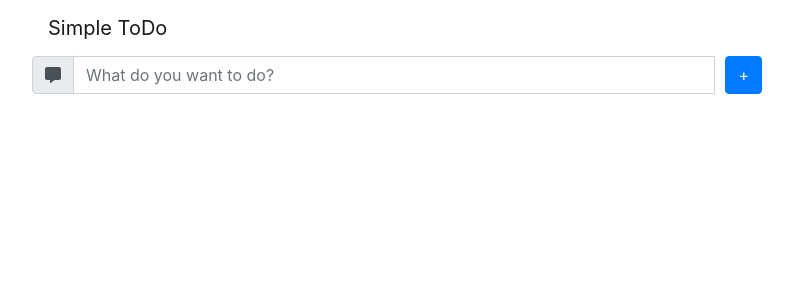
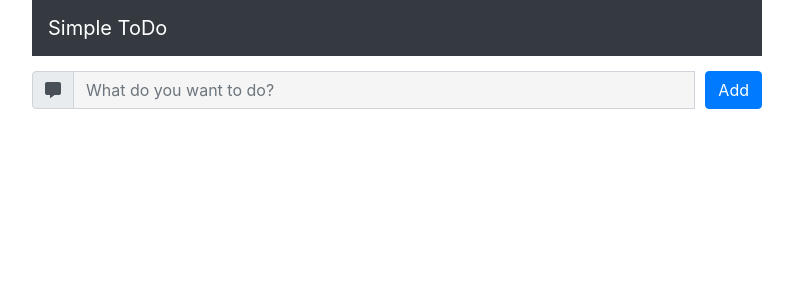
Before and after one commit to gruberchris/simple-todo, a React (Create React App) app: page / in a window 1280 px wide. Shown: the top 300 px of the page, without its empty margins (243-1036 px from the left). Built offline with nearby package versions, Linux system fonts and the light colour scheme.

Commit message:
modest visual tweaks

```diff
--- a/src/App.css
+++ b/src/App.css
@@ -1,5 +1,13 @@
+.todo-input {
+  margin: 15px 0 10px;
+}
+
 .todo-input button {
   margin-left: 10px;
+}
+
+.todo-input input {
+  background-color: whitesmoke;
 }
 
 .todo-list {
@@ -12,7 +20,7 @@
   margin-bottom: 15px;
   border-radius: 5px;
   list-style: none;
-  background-color: aliceblue;
+  background-color: #e9ecef;
   border: solid 2px;
   box-sizing: border-box;
 }
--- a/src/components/NavBar/index.js
+++ b/src/components/NavBar/index.js
@@ -2,7 +2,7 @@ import React from 'react';
 import { Navbar } from 'react-bootstrap';
 
 export default () => (
-  <Navbar expand="md">
+  <Navbar sticky="top" expand="lg" className="navbar-dark bg-dark todo-navbar">
     <Navbar.Brand href="/">Simple ToDo</Navbar.Brand>
   </Navbar>
 );
--- a/src/components/ToDoForm/index.js
+++ b/src/components/ToDoForm/index.js
@@ -31,7 +31,7 @@ const ToDoForm = (props) => {
             }
           }}
         >
-          +
+          Add
         </Button>
       </InputGroup>
     </div>
```
